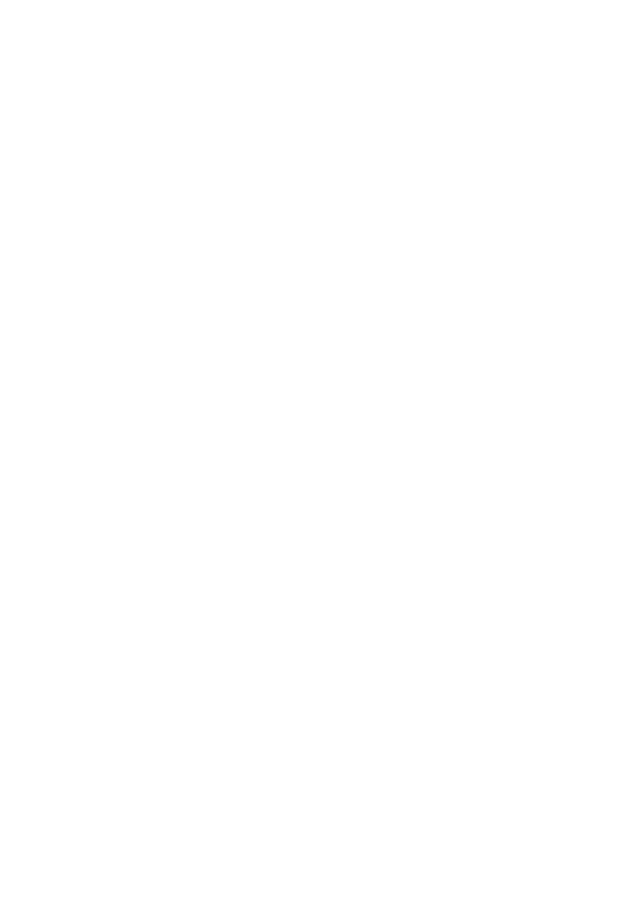
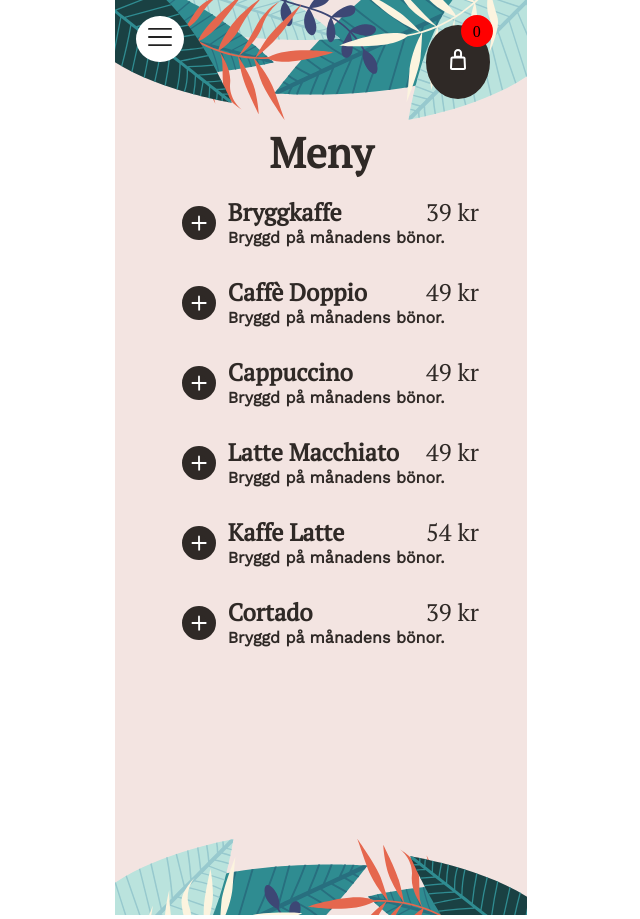
Before and after one commit to JoakimVanstrom/Airbean, a Vue app: page /menu in a window 1280 px wide. Shown: the whole page, without its empty margins (319-959 px from the left). Built offline with nearby package versions, Linux system fonts and the light colour scheme.

Commit message:
menu styling completed

```diff
--- a/src/store/index.js
+++ b/src/store/index.js
@@ -1,10 +1,13 @@
 import Vue from 'vue'
 import Vuex from 'vuex'
+import menu from '../assets/data/menu.json'
 
 Vue.use(Vuex)
 
 export default new Vuex.Store({
   state: {
+    menu: menu,
+    counter: 0
   },
   mutations: {
   },
--- a/src/views/Menu.vue
+++ b/src/views/Menu.vue
@@ -1,16 +1,183 @@
 <template>
   <div class="menu">
-
+    <header>
+      <img src="../assets/graphics/graphics-header.svg" alt="" />
+      <div class="header-navi">
+      <router-link to="/">
+      <img  src="../assets/graphics/navicon.svg" alt="">
+      </router-link>
+      </div>
+      <div class="header-bag">
+      <router-link to="/">
+        <img  src="../assets/graphics/bag.svg" alt="">
+      </router-link>
+      </div>
+      <div class="counter">
+        <p>{{getCounter}}</p>
+      </div>
+    </header>
+    <main>
+      <h1>Meny</h1>
+      <div class="container-menu">
+        <ul v-for="item in getMenu" :key="item.id">
+          <div class="wrapper-menu">
+            <div class="title">
+              <img
+                class="add-icon"
+                src="../assets/graphics/add.svg"
+                alt="add icon"
+              />
+              <p>{{ item.title }}</p>
+              <li>{{ item.desc }}</li>
+              <p>{{ item.price }} kr</p>
+            </div>
+          </div>
+        </ul>
+      </div>
+    </main>
+    <footer><img src="../assets/graphics/graphics-footer.svg" alt="" /></footer>
   </div>
 </template>
 
 <script>
 export default {
-
-}
+  computed: {
+    getMenu() {
+      return this.$store.state.menu.menu;
+    },
+    getCounter(){
+      return this.$store.state.counter
+    }
+  },
+};
 </script>
 
 <style scoped lang="scss">
+@import url("https://fonts.googleapis.com/css2?family=Work+Sans&display=swap");
+@import url("https://fonts.googleapis.com/css2?family=PT+Serif&display=swap");
+.menu {
+  background-color: #f3e4e1;
+  height: 915px;
+  width: 412px;
+}
+header {
+  display: grid;
+  grid-template-columns: repeat(12, 1fr);
+  grid-template-rows: repeat(2, 1fr);
+  img {
+    grid-column: 1/13;
+    grid-row: 1/3;
+    width: 100%;
+    z-index: 0;
+  }
+  .header-navi{
+    grid-row: 1/2;
+    grid-column: 1/3;
+    justify-self: end;
+    align-self: end;
+    width: 1.5rem;
+    z-index: 1;
+    background-color: white;
+    border: 0.8rem white solid;
+    border-radius: 50%;
+  }
+  .header-bag{
+    grid-row: 1/3;
+    grid-column: 10/12;
 
+    justify-self: center;
+    align-self: center;
+    width: 1rem;
+    z-index: 1;
+    background-color: #2f2926;
+    border: 1.5rem #2f2926 solid;
+    border-radius: 50%;
+  }
+  .counter{
+    grid-row: 1/2;
+    grid-column: 10/12;
+    justify-self: end;
+    align-self: center;
+    z-index: 2;
+    background-color: red;
+    width: 1rem;
+    height: 1rem;
+    border: 0.5rem red solid;
+    border-radius: 50%;
+    text-align: center;
+  }
+}
 
+main {
+  h1 {
+    color: #2f2926;
+    text-align: center;
+    font-size: 42px;
+    font-family: "PT Serif", serif;
+  }
+  p {
+    font-family: "PT Serif", serif;
+  }
+  .container-menu {
+    display: flex;
+    flex-direction: column;
+    padding: 1rem;
+  }
+  .wrapper-menu {
+    display: flex;
+    justify-content: space-between;
+    padding-bottom: 1rem;
+  }
+
+  ul {
+    list-style-type: none;
+  }
+
+  .title {
+    display: grid;
+    grid-template-columns: repeat(12, 1fr);
+    grid-template-rows: repeat(2, 1fr);
+    font-size: 1.5rem;
+    width: 100%;
+    li {
+      grid-row: 2;
+      grid-column: 3/13;
+      font-size: 1rem;
+      color: #2f2926;
+      font-weight: 700;
+      font-family: "Work Sans", sans-serif;
+    }
+
+    p:nth-of-type(1) {
+      grid-row: 1;
+      grid-column: 3/10;
+      font-size: 1.5rem;
+      color: #2f2926;
+      font-weight: 700;
+    }
+    p:nth-of-type(2) {
+      grid-row: 1;
+      grid-column: 10/13;
+      color: #2f2926;
+    }
+  }
+  .add-icon {
+    grid-row: 1/3;
+    grid-column: 1/3;
+    align-self: center;
+    justify-self: center;
+    background-color: #2f2926;
+    width: 1rem;
+    border: #2f2926 0.6rem solid;
+    border-radius: 9999rem;
+    margin-bottom: 0.7rem;
+  }
+}
+
+footer {
+  img {
+  width: 100%;
+  padding-top: 8.9rem;
+  }
+}
 </style>
```
